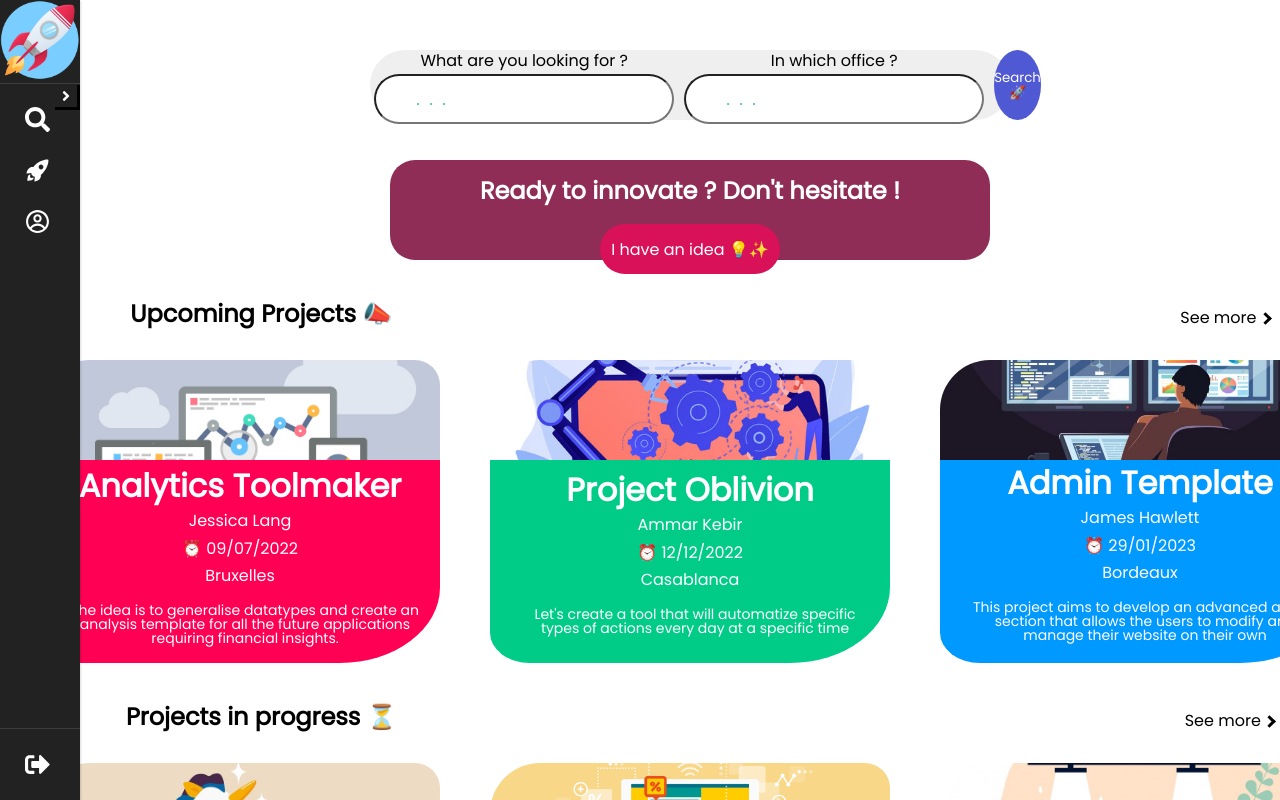
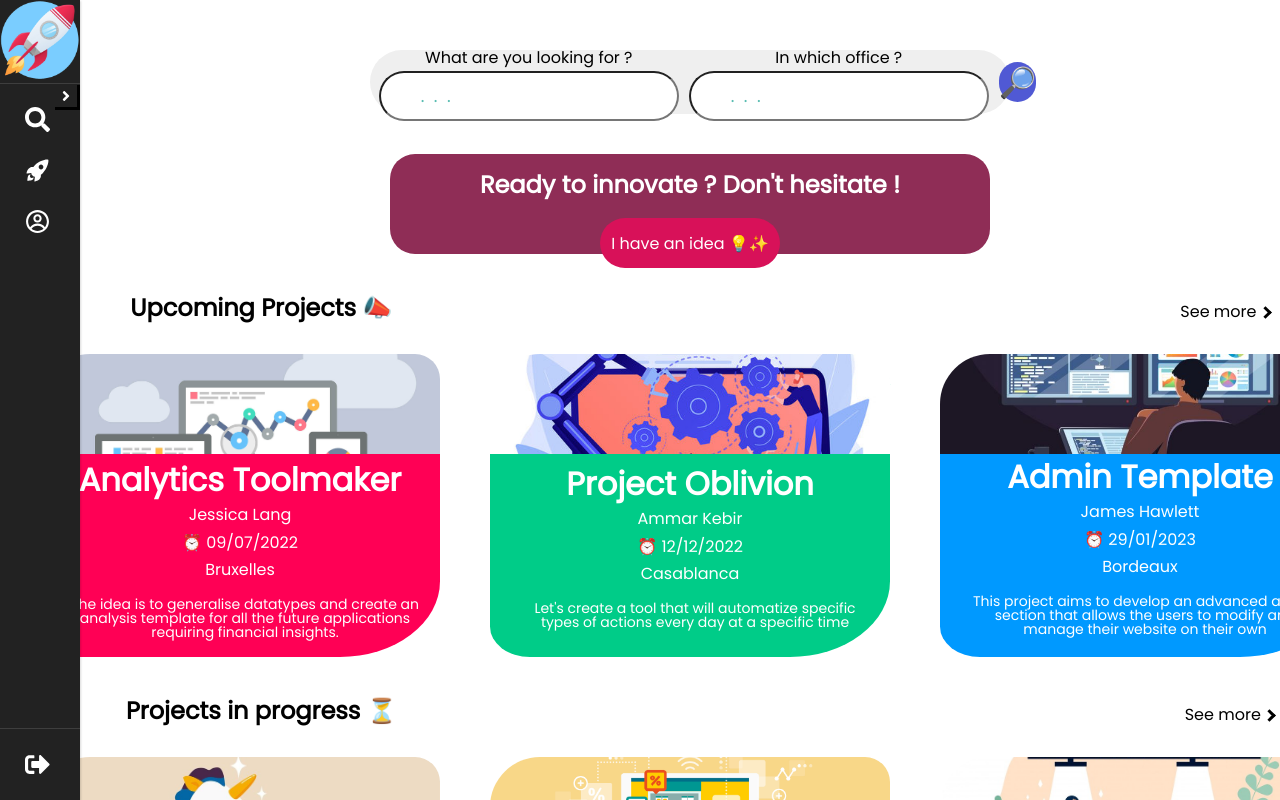
Before and after one commit to MartyScz/Hackathon2, a React (Vite) app in the folder frontend/: page /home in a window 1280 px wide. Shown: the top 800 px of the page. Built offline with nearby package versions, Linux system fonts and the light colour scheme.

Commit message:
modif du bouton de recherche

```diff
--- a/frontend/src/components/ProjectCard.css
+++ b/frontend/src/components/ProjectCard.css
@@ -165,13 +165,14 @@
 }
 
 .searchMainBtn {
-  height: 70px;
-  width: 100px;
-  border-radius: 50%;
+  height: 40px;
+  width: 80px;
+  border-radius: 50px;
   margin-left: 25px;
   color: white;
   border: none;
   background-color: #5059d4;
+  font-size: 30px;
 }
 
 .searchMainBtn:hover {
--- a/frontend/src/pages/Home.jsx
+++ b/frontend/src/pages/Home.jsx
@@ -43,7 +43,7 @@ export default function Home() {
             type="submit"
             onClick={handleSearch}
           >
-            Search 🚀
+            🔎
           </button>
         </div>
 
```
